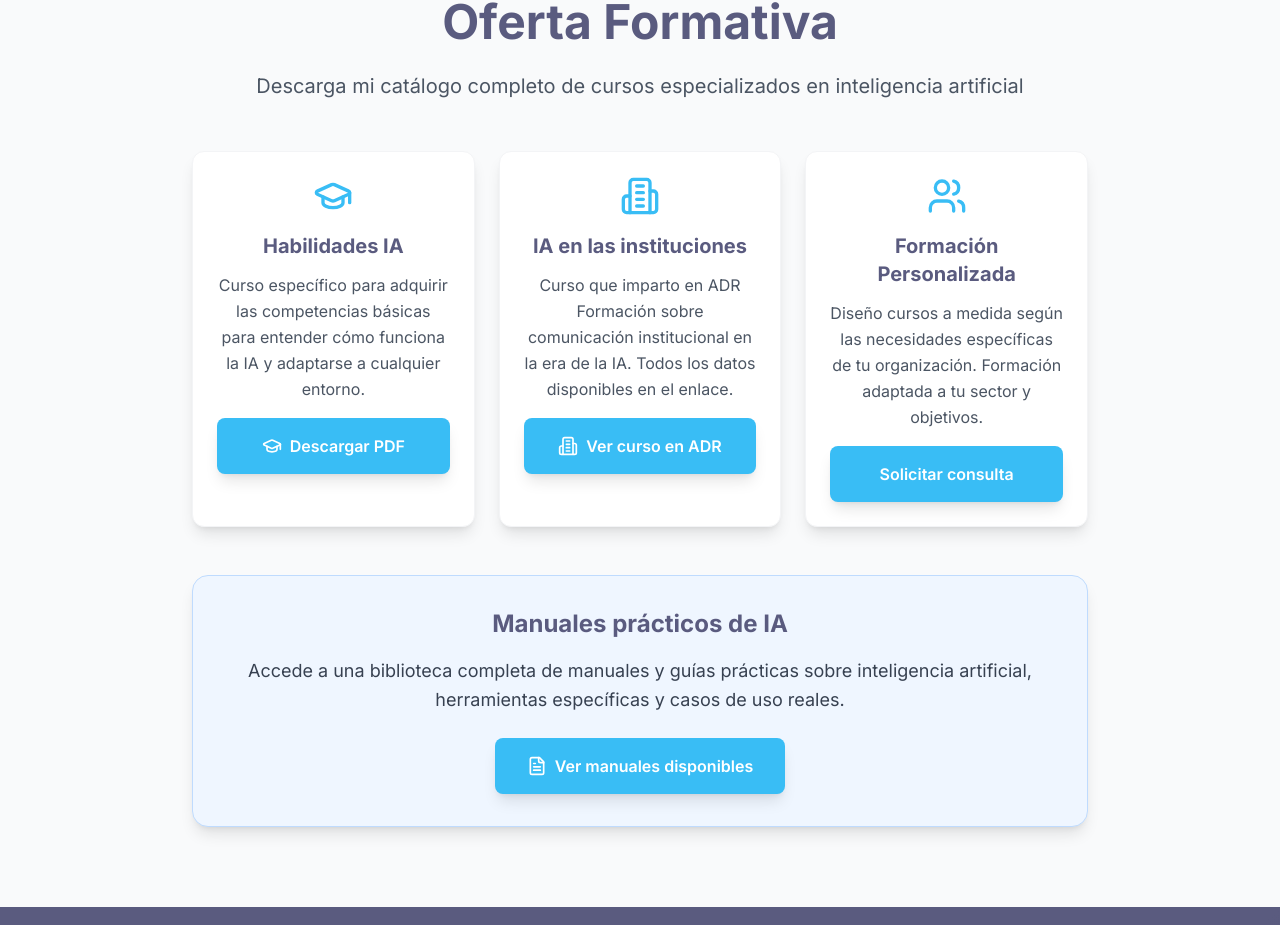
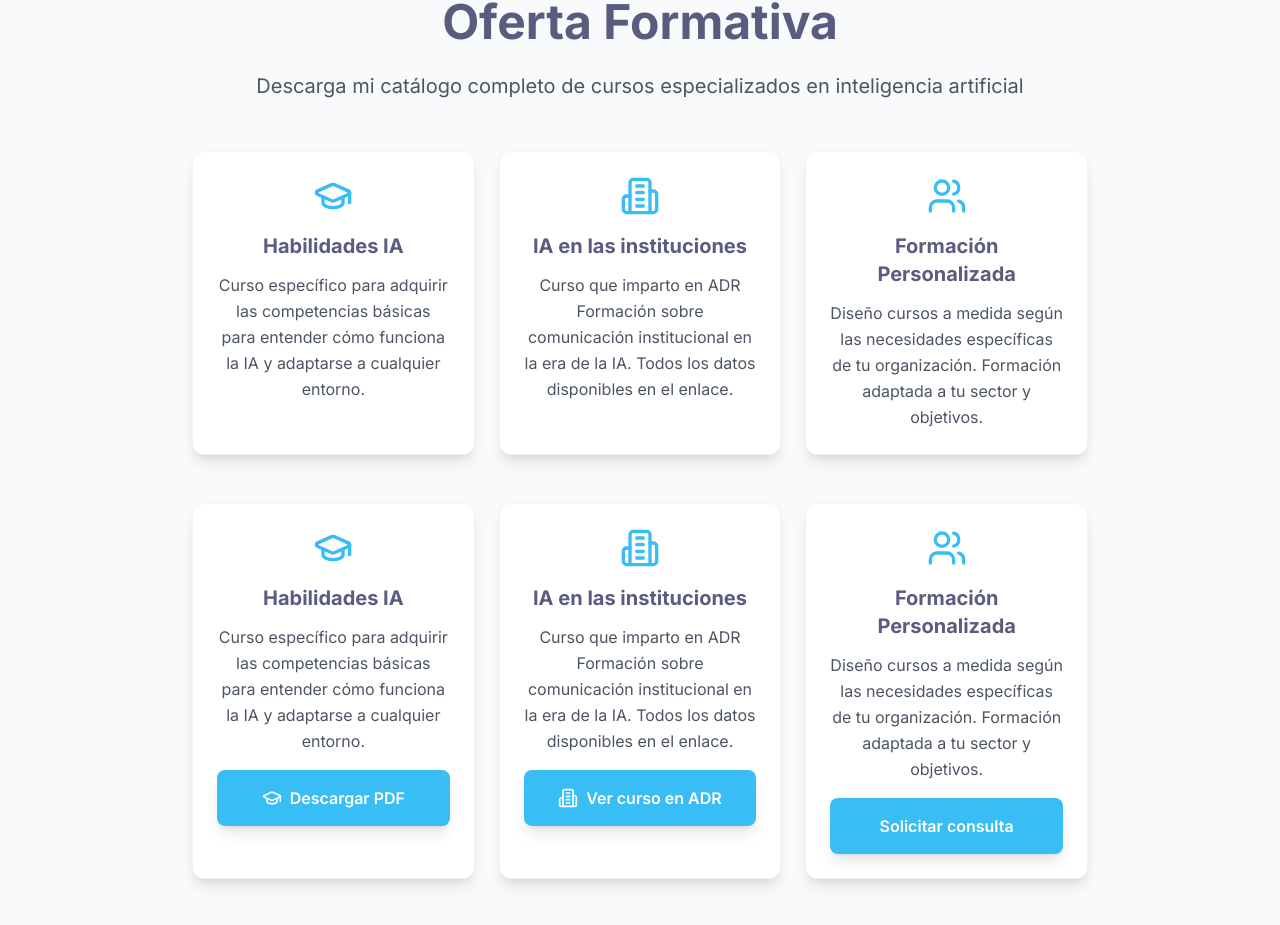
Before and after one commit to osanemeterio/oscarsanemeterio, a React (Vite) app: page / in a window 1280 px wide. Shown: the part 3143-4068 px from the top of the page. Built offline with nearby package versions, Linux system fonts and the light colour scheme.

Commit message:
Fix card width in Oferta Formativa section

```diff
--- a/src/pages/Home.tsx
+++ b/src/pages/Home.tsx
@@ -267,6 +267,44 @@
               </h2>
               <p className="text-xl text-gray-600 max-w-3xl mx-auto leading-relaxed">
                 Descarga mi catálogo completo de cursos especializados en inteligencia artificial
+              </p>
+            </div>
+          </div>
+
+          <div className="grid md:grid-cols-3 gap-6 mb-12">
+            <div className="slide-up service-card text-center">
+              <div className="mb-4 flex justify-center">
+                <GraduationCap className="w-10 h-10 text-[#39bdf5]" />
+              </div>
+              <h3 className="text-xl font-bold mb-3 text-[#5a5b7f]">
+                Habilidades IA
+              </h3>
+              <p className="text-gray-600 leading-relaxed">
+                Curso específico para adquirir las competencias básicas para entender cómo funciona la IA y adaptarse a cualquier entorno.
+              </p>
+            </div>
+
+            <div className="slide-up service-card text-center">
+              <div className="mb-4 flex justify-center">
+                <Building2 className="w-10 h-10 text-[#39bdf5]" />
+              </div>
+              <h3 className="text-xl font-bold mb-3 text-[#5a5b7f]">
+                IA en las instituciones
+              </h3>
+              <p className="text-gray-600 leading-relaxed">
+                Curso que imparto en ADR Formación sobre comunicación institucional en la era de la IA. Todos los datos disponibles en el enlace.
+              </p>
+            </div>
+
+            <div className="slide-up service-card text-center">
+              <div className="mb-4 flex justify-center">
+                <Users className="w-10 h-10 text-[#39bdf5]" />
+              </div>
+              <h3 className="text-xl font-bold mb-3 text-[#5a5b7f]">
+                Formación Personalizada
+              </h3>
+              <p className="text-gray-600 leading-relaxed">
+                Diseño cursos a medida según las necesidades específicas de tu organización. Formación adaptada a tu sector y objetivos.
               </p>
             </div>
           </div>
```
